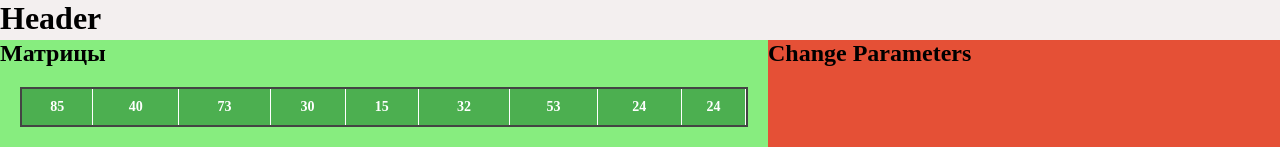
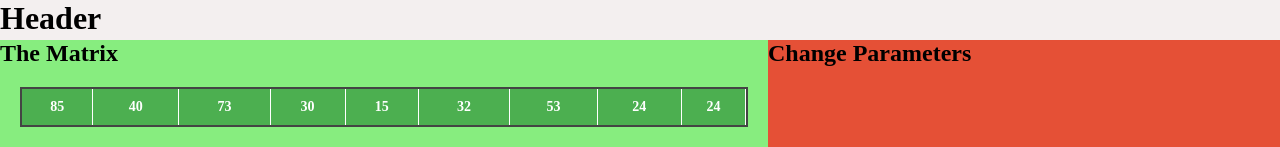
Before and after one commit to Roulev/PianoidBoxes, a React (Create React App) app: page / in a window 1280 px wide. Shown: the top 147 px of the page. Built offline with nearby package versions, Linux system fonts and the light colour scheme; the HTML template or start-up script is replaced by a standard one.

Commit message:
commit to last commit ))

```diff
--- a/src/App.js
+++ b/src/App.js
@@ -23,7 +23,7 @@ function App() {
 
       <div className="container">
         <div className="leftField">
-          <h2>Матрицы</h2>
+          <h2>The Matrix</h2>
           <BoxVisualizer boxes={boxes} />
         </div>
 
```
